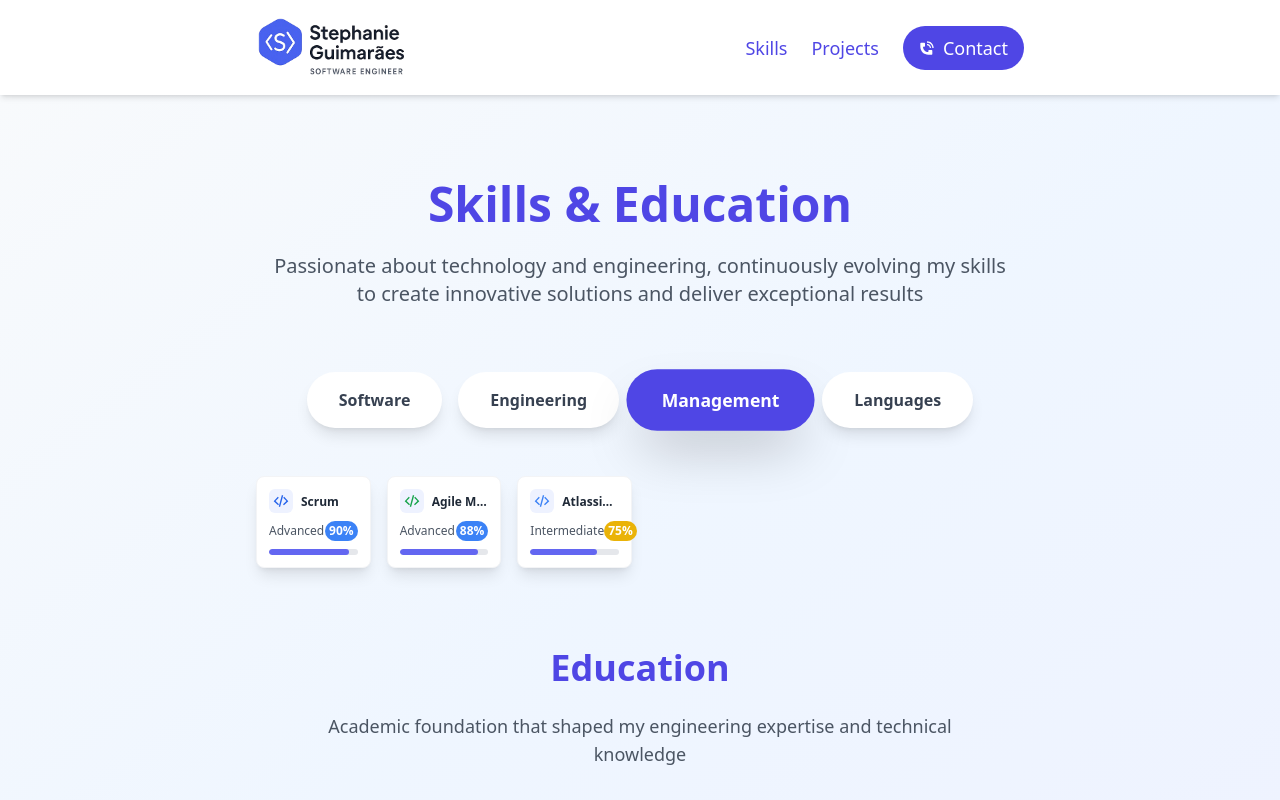
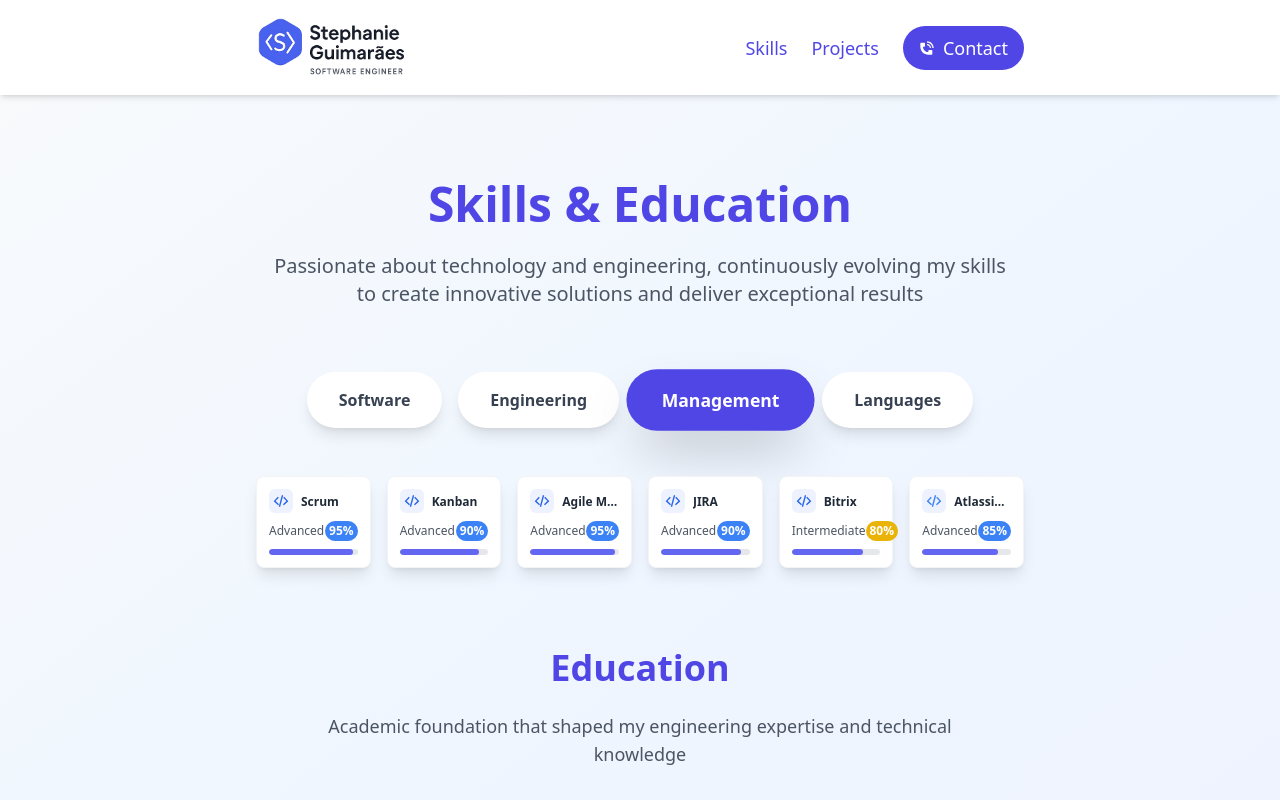
Before and after one commit to StephanieGuimaraes/WebPortfolio, a React (Vite) app in the folder WebPortfolio/: page / in a window 1280 px wide. Both pictures are taken after a click on the button "Management". Shown: the part 731-1531 px from the top of the page. Built offline with nearby package versions, Linux system fonts and the light colour scheme.

Commit message:
email working and add skills

```diff
--- a/WebPortfolio/package.json
+++ b/WebPortfolio/package.json
@@ -10,6 +10,7 @@
     "preview": "vite preview"
   },
   "dependencies": {
+    "emailjs-com": "^3.2.0",
     "framer-motion": "^12.23.24",
     "react": "^19.1.1",
     "react-dom": "^19.1.1",
--- a/WebPortfolio/src/pages/LandingPage/Contact.jsx
+++ b/WebPortfolio/src/pages/LandingPage/Contact.jsx
@@ -1,5 +1,6 @@
 import React, { useState } from 'react'
 import { FaEnvelope, FaPhone, FaMapMarkerAlt, FaLinkedin, FaGithub, FaPaperPlane, FaUser, FaComment } from 'react-icons/fa'
+import emailjs from 'emailjs-com';
 
 const Contact = () => {
   const [formData, setFormData] = useState({
@@ -22,11 +23,14 @@ const Contact = () => {
     e.preventDefault();
     setIsSubmitting(true);
 
-    // Simular envio do formulário
-    setTimeout(() => {
-      console.log('Form submitted:', formData);
+    // EmailJS config: substitua pelos seus dados
+    const serviceID = 'service_ftzxbyo';
+    const templateID = 'template_ma3vy28';
+    const userID = 'tYIHci-2977XcxHsg';
+
+    emailjs.send(serviceID, templateID, formData, userID)
+      .then((response) => {
         setIsSubmitting(false);
-      // Resetar formulário
         setFormData({
           name: '',
           email: '',
@@ -34,7 +38,11 @@ const Contact = () => {
           message: ''
         });
         alert('Mensagem enviada com sucesso!');
-    }, 2000);
+      })
+      .catch((error) => {
+        setIsSubmitting(false);
+        alert('Erro ao enviar mensagem. Tente novamente.');
+      });
   };
 
   return (
@@ -47,7 +55,7 @@ const Contact = () => {
 
             <h2 className='text-3xl md:text-4xl font-bold text-white mb-3 md:mb-4'>Get In Touch</h2>
             <p className='text-base md:text-lg text-white/90 max-w-2xl mx-auto'>
-              Let's discuss your next project and how we can work together.
+              Let's discuss your project and how we can work together.
             </p>
           </div>
 
@@ -71,7 +79,7 @@ const Contact = () => {
                   </div>
                   <div>
                     <p className='text-white font-medium text-sm'>Email</p>
-                    <p className='text-white/80 text-xs'>seu.email@exemplo.com</p>
+                    <p className='text-white/80 text-xs'>stephanieguimaraes7@gmail.com</p>
                   </div>
                 </div>
 
@@ -81,7 +89,7 @@ const Contact = () => {
                   </div>
                   <div>
                     <p className='text-white font-medium text-sm'>Phone</p>
-                    <p className='text-white/80 text-xs'>+55 (11) 99999-9999</p>
+                    <p className='text-white/80 text-xs'>+55 (62) 982149782</p>
                   </div>
                 </div>
 
@@ -91,7 +99,7 @@ const Contact = () => {
                   </div>
                   <div>
                     <p className='text-white font-medium text-sm'>Location</p>
-                    <p className='text-white/80 text-xs'>Brasília, DF - Brasil</p>
+                    <p className='text-white/80 text-xs'>Goiânia, GO - Brazil</p>
                   </div>
                 </div>
               </div>
@@ -100,10 +108,10 @@ const Contact = () => {
               <div className='pt-4'>
                 <h4 className='text-white font-medium mb-3 text-sm'>Follow Me</h4>
                 <div className='flex space-x-3'>
-                  <a href="#" className='w-10 h-10 bg-white/20 rounded-full flex items-center justify-center hover:bg-white/30 transition-all duration-300'>
+                  <a href="https://www.linkedin.com/in/stephanie-guimaraes-319306107/" target="_blank" rel="noopener noreferrer" className='w-10 h-10 bg-white/20 rounded-full flex items-center justify-center hover:bg-white/30 transition-all duration-300'>
                     <FaLinkedin className='w-4 h-4 text-white' />
                   </a>
-                  <a href="#" className='w-10 h-10 bg-white/20 rounded-full flex items-center justify-center hover:bg-white/30 transition-all duration-300'>
+                  <a href="https://github.com/StephanieGuimaraes" target="_blank" rel="noopener noreferrer" className='w-10 h-10 bg-white/20 rounded-full flex items-center justify-center hover:bg-white/30 transition-all duration-300'>
                     <FaGithub className='w-4 h-4 text-white' />
                   </a>
                 </div>
@@ -218,7 +226,7 @@ const Contact = () => {
 
             {/* Brand */}
             <div className='space-y-4'>
-              <h3 className='text-xl md:text-2xl font-bold'>Your Portfolio</h3>
+              <h3 className='text-xl md:text-2xl font-bold'> Stephanie Guimarães Portfolio</h3>
               <p className='text-gray-400 leading-relaxed'>
                 Passionate developer creating innovative solutions and bringing ideas to life through code.
               </p>
@@ -249,15 +257,15 @@ const Contact = () => {
               <ul className='space-y-3 text-gray-400'>
                 <li className='flex items-center space-x-3'>
                   <FaEnvelope className='w-4 h-4 text-indigo-400' />
-                  <span>seu.email@exemplo.com</span>
+                  <span>stephanieguimaraes7@gmail.com</span>
                 </li>
                 <li className='flex items-center space-x-3'>
                   <FaPhone className='w-4 h-4 text-indigo-400' />
-                  <span>+55 (11) 99999-9999</span>
+                  <span>+55 (62) 982149782</span>
                 </li>
                 <li className='flex items-center space-x-3'>
                   <FaMapMarkerAlt className='w-4 h-4 text-indigo-400' />
-                  <span>Brasília, DF - Brasil</span>
+                  <span>Goiânia, GO - Brazil</span>
                 </li>
               </ul>
             </div>
@@ -266,7 +274,7 @@ const Contact = () => {
           {/* Bottom Bar */}
           <div className='border-t border-gray-800 mt-6 md:mt-8 pt-6 text-center'>
             <p className='text-gray-400'>
-              © 2025 Your Portfolio. Built with React & Tailwind CSS. All rights reserved.
+              © 2025 Stephanie Guimarães Portfolio. Built with React & Tailwind CSS. All rights reserved.
             </p>
           </div>
         </div>
--- a/WebPortfolio/src/pages/LandingPage/Skills.jsx
+++ b/WebPortfolio/src/pages/LandingPage/Skills.jsx
@@ -1,7 +1,7 @@
 import React, { useState } from 'react'
 import { RiJavascriptFill, RiTailwindCssFill } from 'react-icons/ri';
 import { BiLogoTypescript } from 'react-icons/bi';
-import { FaReact, FaCss3Alt, FaHtml5, FaNodeJs, FaFigma, FaGitAlt, FaGithub, FaUnity, FaGraduationCap } from 'react-icons/fa';
+import { FaReact, FaCss3Alt, FaHtml5, FaNodeJs, FaFigma, FaGitAlt, FaGithub, FaUnity, FaGraduationCap, FaAngular } from 'react-icons/fa';
 import { CgCodeSlash } from 'react-icons/cg';
 import { SiCypress, SiAltiumdesigner } from 'react-icons/si';
 import { LuRotate3D } from 'react-icons/lu';
@@ -30,6 +30,13 @@ const softwareSkills = [
         level: 'Advanced',
         percentage: 95,
         color: 'text-cyan-500'
+    },
+    {
+        icon: <FaAngular className='w-4 h-4' />,
+        name: 'Angular',
+        level: 'Intermediate',
+        percentage: 60,
+        color: 'text-red-500'
     },
     {
         icon: <RiTailwindCssFill className='w-4 h-4' />,
@@ -216,6 +223,13 @@ const otherSkills = [
         icon: <CgCodeSlash className='w-4 h-4' />,
         name: 'Scrum',
         level: 'Advanced',
+        percentage: 95,
+        color: 'text-blue-600'
+    },
+    {
+        icon: <CgCodeSlash className='w-4 h-4' />,
+        name: 'Kanban',
+        level: 'Advanced',
         percentage: 90,
         color: 'text-blue-600'
     },
@@ -223,14 +237,28 @@ const otherSkills = [
         icon: <CgCodeSlash className='w-4 h-4' />,
         name: 'Agile Methodologies',
         level: 'Advanced',
-        percentage: 88,
-        color: 'text-green-600'
+        percentage: 95,
+        color: 'text-blue-600'
+    },
+    {
+        icon: <CgCodeSlash className='w-4 h-4' />,
+        name: 'JIRA',
+        level: 'Advanced',
+        percentage: 90,
+        color: 'text-blue-600'
+    },
+    {
+        icon: <CgCodeSlash className='w-4 h-4' />,
+        name: 'Bitrix',
+        level: 'Intermediate',
+        percentage: 80,
+        color: 'text-blue-600'
     },
     {
         icon: <CgCodeSlash className='w-4 h-4' />,
         name: 'Atlassian Tools',
-        level: 'Intermediate',
-        percentage: 75,
+        level: 'Advanced',
+        percentage: 85,
         color: 'text-blue-500'
     }
 ];
```
Also changed, not shown: 2 other files (tests, documents, lock files or other folders). Lines whose indentation alone changed are shown as unchanged.
